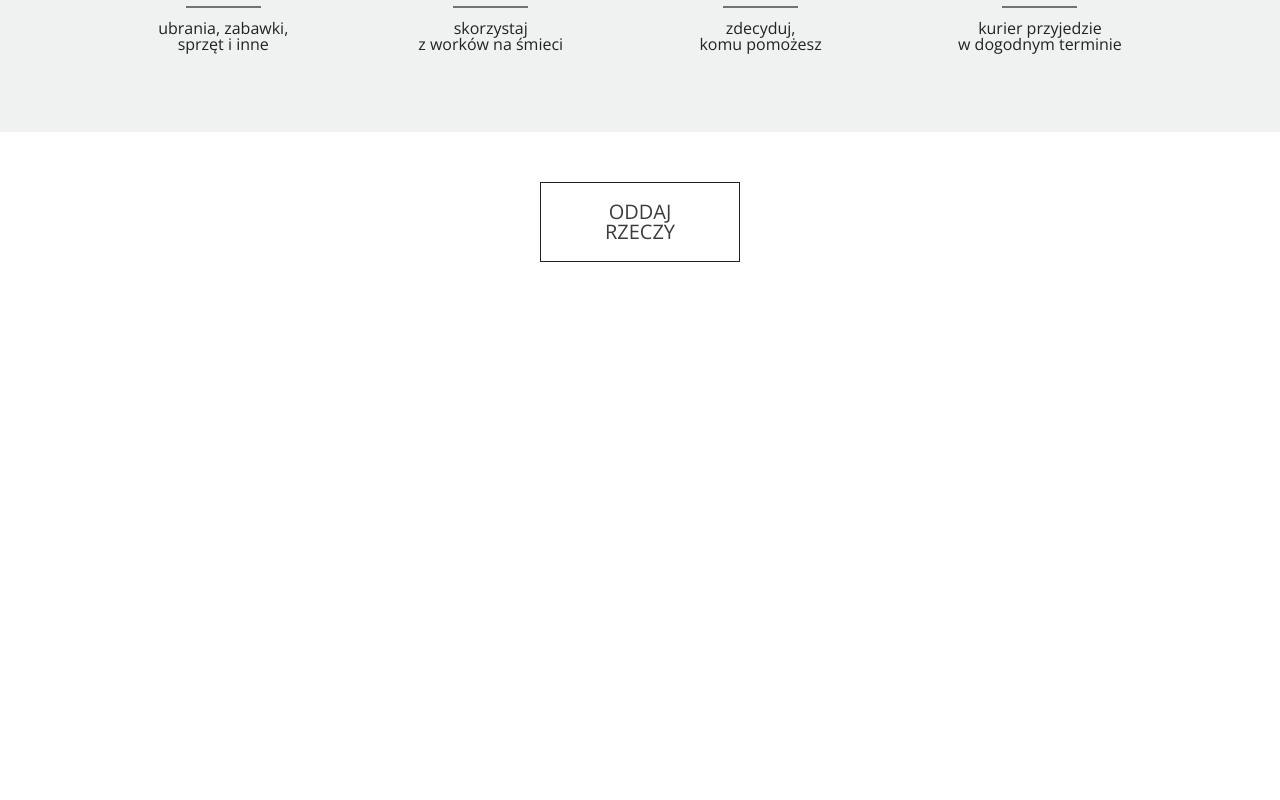
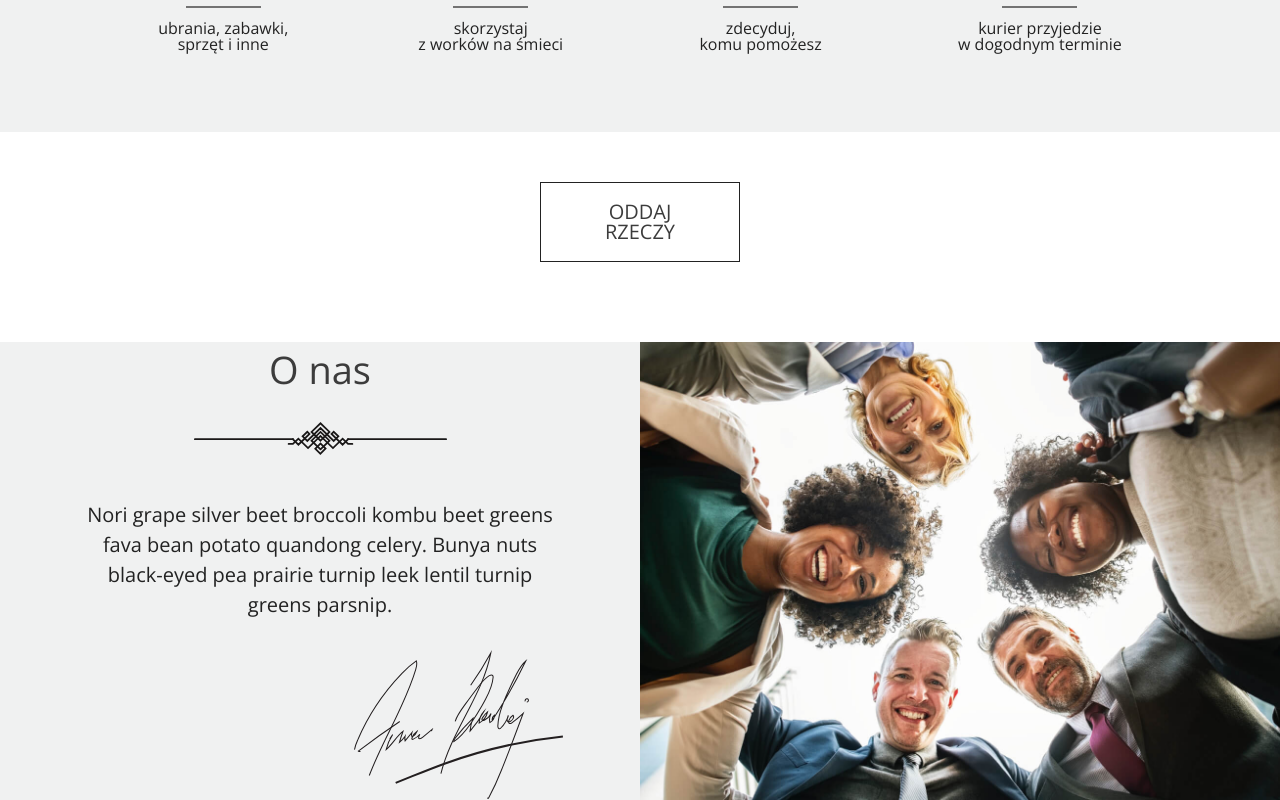
Before and after one commit to AniaB09/oddam-rzeczy, a React (Vite) app in the folder my-app/: page / in a window 1280 px wide. Shown: the part 1327-2127 px from the top of the page. Before the commit the page ends 1589 px from the top, so only its background shows below. Built offline with nearby package versions, Linux system fonts and the light colour scheme.

Commit message:
add about-us section

```diff
--- a/my-app/src/components/home/Home.jsx
+++ b/my-app/src/components/home/Home.jsx
@@ -2,6 +2,7 @@ import React from "react";
 import HomeHeader from './HomeHeader.jsx';
 import HomeThreeColumns from "./HomeThreeColumns.jsx";
 import HomeSteps from "./HomeSteps.jsx";
+import HomeAboutUs from "./HomeAboutUs.jsx";
 
 function Home() {
     return (
@@ -9,6 +10,7 @@ function Home() {
             <HomeHeader />
             <HomeThreeColumns />
             <HomeSteps />
+            <HomeAboutUs />
         </>
     )
 }
--- /dev/null
+++ b/my-app/src/components/home/HomeAboutUs.jsx
@@ -0,0 +1,27 @@
+import React from "react";
+import '../../scss/elements/_home-about.scss';
+import decoration from '../../assets/Decoration.svg';
+import signature from '../../assets/Signature.svg';
+import people from '../../assets/People.jpg';
+
+function HomeAboutUs () {
+    return (
+        <section className='about-us' id='about'>
+            <div className='about-text-container'>
+                <div className='about-us-description'>
+                    <h2>O nas</h2>
+                    <img src={decoration} alt='decoration-element' />
+                    <p>Nori grape silver beet broccoli kombu beet greens fava bean potato quandong celery. Bunya nuts black-eyed pea prairie turnip leek lentil turnip greens parsnip.</p>
+                </div>
+                <div className='signature'>
+                    <img src={signature} alt='signature' />
+                </div>
+            </div>
+            <div className='about-img-container'>
+                <img src={people} alt='people' className='people-image' />
+            </div>
+        </section>
+    )
+}
+
+export default HomeAboutUs;
--- /dev/null
+++ b/my-app/src/scss/elements/_home-about.scss
@@ -0,0 +1,75 @@
+@import "../settings/mixins";
+@import "../settings/colors";
+
+.about-us {
+  background: $background-color;
+  margin-top: 80px;
+  display: flex;
+
+  @include tablet {
+    margin-top: 60px;
+    flex-direction: column;
+  }
+}
+
+.about-text-container {
+  display: flex;
+  flex-direction: column;
+  justify-content: center;
+  align-items: center;
+  width: 50%;
+
+  @include tablet {
+    width: 100vw;
+  }
+
+  .signature {
+    display: flex;
+    justify-content: flex-end;
+    width: 100%;
+    padding-right: 6vw;
+  }
+
+  .about-us-description {
+    display: flex;
+    flex-direction: column;
+    align-items: center;
+
+    h2 {
+      @include subtitles;
+
+      @include tablet {
+        margin-top: 30px;
+      }
+      @include mobile {
+        @include subtitles-mobile;
+      }
+    }
+
+    p {
+      text-align: center;
+      font-size: 20px;
+      line-height: 1.5;
+      margin-top: 45px;
+      margin-bottom: 30px;
+      padding: 0 6vw;
+
+      @include mobile {
+        font-size: 15px;
+      }
+    }
+  }
+}
+
+.about-img-container {
+  width: 50%;
+
+  @include tablet {
+    width: 100vw;
+    margin-top: 30px;
+  }
+
+  .people-image {
+    width: 100%;
+  }
+}
--- a/my-app/src/scss/main.scss
+++ b/my-app/src/scss/main.scss
@@ -5,6 +5,7 @@
 @import "elements/home-header";
 @import "elements/home-three-columns";
 @import 'elements/home-steps';
+@import 'elements/home-about';
 
 
 * {
```
